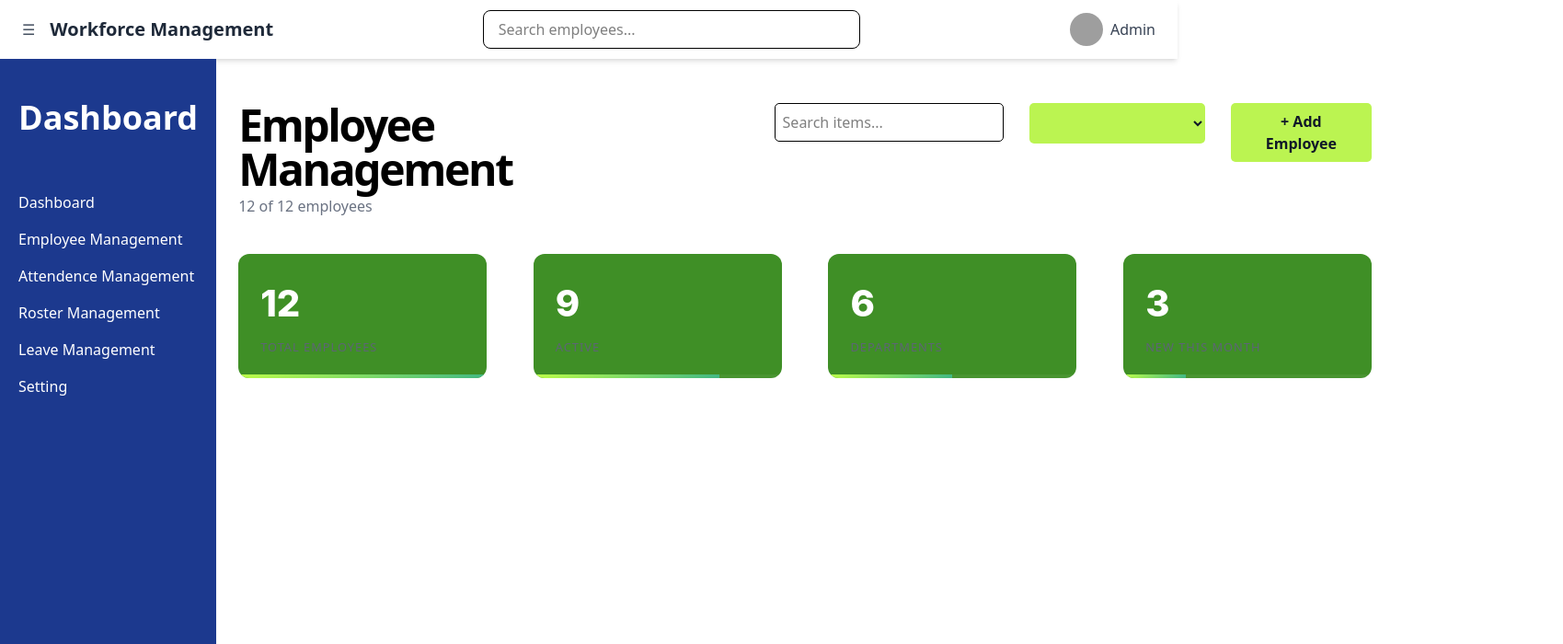
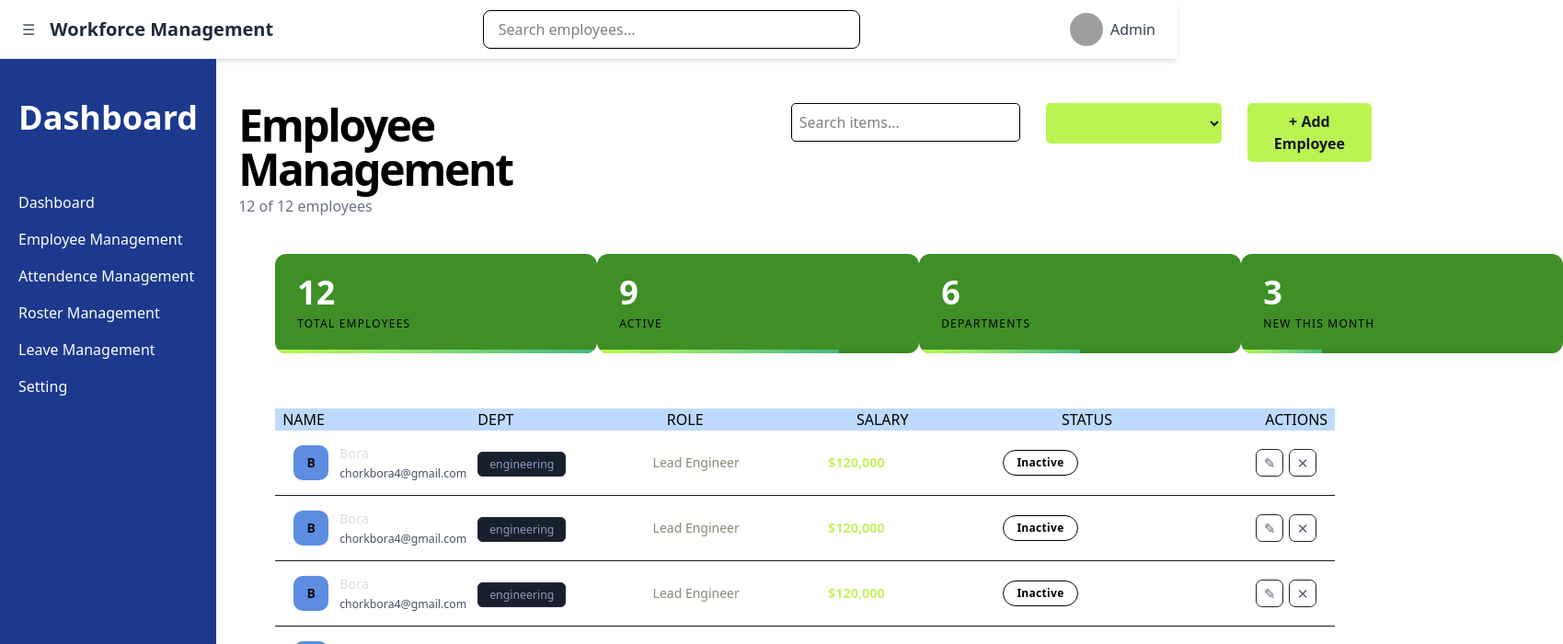
Before and after one commit to DaraCOOKED/HanSei-Electronics-fronted, a Nuxt app: page /employee-management in a window 1280 px wide. Shown: the top 700 px of the page at 92% size, 1699 px wide, since content can reach past the window. Built offline with nearby package versions, Linux system fonts and the light colour scheme; grey boxes are pictures that could not be loaded.

Commit message:
add 6 more domponent

```diff
--- a/app/components/Employee.vue
+++ b/app/components/Employee.vue
@@ -1,7 +1,7 @@
 <script setup>
 const props = defineProps({
   number: [String, Number],
-  label: String,
+  text: String,
   percentage: {
     type: Number,
     default: 100
@@ -10,60 +10,25 @@ const props = defineProps({
 </script>
 
 <template>
-  <div class="stat-card">
-    <div class="content">
-      <h2 class="number">{{ number }}</h2>
-      <p class="label">{{ label }}</p>
+  <div class="relative overflow-hidden bg-[#3f8f26] rounded-xl p-6 min-w-[350px] flex flex-col">
+
+    <!-- Content -->
+    <div>
+      <h2 class="font-extrabold text-4xl text-white m-0 leading-none">
+        {{ number }}
+      </h2>
+      <p class="text-black uppercase tracking-widest text-xs mt-2">
+        {{ text }}
+      </p>
     </div>
-    <div class="progress-container">
+
+    <!-- Progress Bar -->
+    <div class="absolute bottom-0 left-0 w-full h-1 bg-black/5">
       <div
-        class="progress-bar"
+        class="h-full bg-gradient-to-r from-[#bcfd49] to-[#42b883] transition-all duration-500 ease-in-out"
         :style="{ width: percentage + '%' }"
       ></div>
     </div>
+
   </div>
 </template>
-
-<style scoped>
-.stat-card {
-  background: #3f8f26; /* Dark background from your image */
-  border-radius: 12px;
-  padding: 24px;
-  min-width: 270px;
-  display: flex;
-  flex-direction: column;
-  position: relative;
-  overflow: hidden;
-}
-
-.number {
-  font-family: 'Inter', sans-serif; /* Use a bold, modern font */
-  font-size: 2.5rem;
-  font-weight: 800;
-  color: white;
-  margin: 0;
-}
-
-.label {
-  color: #5d6575;
-  text-transform: uppercase;
-  letter-spacing: 1px;
-  font-size: 0.8rem;
-  margin-top: 8px;
-}
-
-.progress-container {
-  position: absolute;
-  bottom: 0;
-  left: 0;
-  width: 100%;
-  height: 4px;
-  background: rgba(255, 255, 255, 0.05);
-}
-
-.progress-bar {
-  height: 100%;
-  background: linear-gradient(90deg, #bcfd49, #42b883);
-  transition: width 0.5s ease;
-}
-</style>
--- /dev/null
+++ b/app/components/EmployeeStaff.vue
@@ -0,0 +1,110 @@
+<script setup>
+const props = defineProps({
+  picture: String,
+  name: String,
+  email: String,
+  department: String,
+  role: String,
+  salary: String,
+  status: {
+    type: String,
+    default: 'active',
+  },
+  color: {
+    type: String,
+    default: '#5c8de0'
+  }
+})
+
+const emit = defineEmits(['edit', 'delete'])
+</script>
+
+<template>
+  <tr class="w-full flex justify-between items-center border-b border-[#181b25] transition-colors duration-150 hover:bg-[#161923]">
+
+    <!-- Name -->
+    <td class="flex-1 min-w-[200px] px-5 py-3.5">
+      <div class="flex items-center gap-3">
+
+        <!-- Picture -->
+        <div v-if="picture"
+          class="w-[38px] h-[38px] rounded-[10px] overflow-hidden flex-shrink-0">
+          <img :src="picture" :alt="name" class="w-full h-full object-cover" />
+        </div>
+
+        <div
+          v-else
+          class="w-[38px] h-[38px] rounded-[10px] flex items-center justify-center flex-shrink-0 font-extrabold text-sm text-[#0d0f14]"
+          :style="{ background: color }"
+        >
+          {{ name?.charAt(0) }}
+        </div>
+
+        <!-- Name + Email info -->
+        <div class="flex flex-col gap-0.5">
+          <span class="font-medium text-[#e0ddd6] text-[0.9rem]">{{ name }}</span>
+          <span class="text-[#4a5168] text-[0.77rem]">{{ email }}</span>
+        </div>
+      </div>
+    </td>
+
+    <!-- Department -->
+    <td class="flex-1 px-5 py-3.5">
+      <span class="bg-[#1a1f2e] border border-[#252b3b] rounded-md px-3 py-1 text-[0.77rem] text-[#8a9ab8] whitespace-nowrap">
+        {{ department }}
+      </span>
+    </td>
+
+    <!-- Role -->
+    <td class="flex-1 px-5 py-3.5 text-[#8a8878] text-sm">
+      {{ role }}
+    </td>
+
+    <!-- Salary -->
+    <td class="flex-1 px-5 py-3.5 text-[#c8f064] font-semibold text-[0.9rem]">
+      ${{ salary }}
+    </td>
+
+    <!-- Status -->
+    <td class="flex-1 px-5 py-3.5">
+      <span
+        class="inline-block px-3.5 py-1 rounded-full text-[0.75rem] font-semibold tracking-wide capitalize border"
+        :class="{
+          'bg-[rgba(92,224,138,0.12)] text-[#5ce08a] border-[rgba(92,224,138,0.25)]' : status === 'active',
+          'bg-[r(224,92,92,0.12)]  text-[#e05c5c] border-[rgba(224,92,92,0.25)]'  : status === 'inactive',
+          'bg-[rgba(224,163,92,0.12)] text-[#e0a35c] border-[rgba(224,163,92,0.25)]' : status === 'onleave',
+        }"
+      >
+        {{ status === 'onleave' ? 'On Leave' : status }}
+      </span>
+    </td>
+
+    <!-- Actions -->
+    <td class="flex-1 px-5 py-3.5 flex justify-end">
+      <div class="flex gap-1.5">
+
+        <!-- Edit button -->
+        <button
+          @click="emit('edit')"
+          title="Edit"
+          class="w-[30px] h-[30px] rounded-[7px] border border-[#1f2330] bg-transparent
+                 text-[#5a6075] text-[0.95rem] flex items-center justify-center
+                 cursor-pointer transition-all duration-150
+                 hover:bg-[#1a2030] hover:border-[#c8f064] hover:text-[#c8f064]"
+        >✎</button>
+
+        <!-- Delete button -->
+        <button
+          @click="emit('delete')"
+          title="Delete"
+          class="w-[30px] h-[30px] rounded-[7px] border border-[#1f2330] bg-transparent
+                 text-[#5a6075] text-[0.95rem] flex items-center justify-center
+                 cursor-pointer transition-all duration-150
+                 hover:bg-[#2a1418] hover:border-[#e05c5c] hover:text-[#e05c5c]"
+        >✕</button>
+
+      </div>
+    </td>
+
+  </tr>
+</template>
--- a/app/pages/employee-management.vue
+++ b/app/pages/employee-management.vue
@@ -15,12 +15,13 @@ const stats = [
 
         <Appsidebar />
         <div class="mt-6 p-6 w-full ">
-            <div class="w-full flex">
+            <div class="w-full flex justify-between">
                 <div class="w-[500px] ">
                     <h2 class="text-3xl font-syne font-bold text-5xl tracking-tighter">
                         Employee Management
                     </h2>
                 </div>
+                <div class="flex">
                     <div class="ml-30">
                     <input v-model="searchQuery" type="search" placeholder="Search items..." class="border p-2 rounded-[5px] " /> <ul> <li v-for="item in filteredItems" :key="item">{{ item }}</li> </ul>
                     </div>
@@ -42,20 +43,50 @@ const stats = [
                         </button>
                     </div>
                 </div>
+            </div>
             <div class="mt-1">
                 <p class="text-gray-500">
                     12 of 12 employees
                 </p>
             </div>
-            <div class="container flex justify-between mt-10">
-                <Employee number="12" label="Total Employees" :percentage="100" />
-                <Employee number="9"  label="Active"          :percentage="75"  />
-                <Employee number="6"  label="Departments"     :percentage="50"  />
-                <Employee number="3"  label="New This Month"  :percentage="25"  />
+
+
+
+            <div class="container flex justify-between mt-10 ml-10 mr-10">
+                <Employee number="12" text="Total Employees" :percentage="100" />
+                <Employee number="9"  text="Active"          :percentage="75"  />
+                <Employee number="6"  text="Departments"     :percentage="50"  />
+                <Employee number="3"  text="New This Month"  :percentage="25"  />
+            </div>
+
+
+
+            <div class="mt-15 ml-10 mr-10">
+            <div class="flex justify-between bg-blue-200 pr-2 pl-2">
+                <NuxtLink to="/NAME">NAME</NuxtLink>
+                <NuxtLink to="/NAME">DEPT</NuxtLink>
+                <NuxtLink to="/NAME">ROLE</NuxtLink>
+                <NuxtLink to="/NAME">SALARY</NuxtLink>
+                <NuxtLink to="/NAME">STATUS</NuxtLink>
+                <NuxtLink to="/NAME">ACTIONS</NuxtLink>
+
+            </div>
+            <div>
+                <EmployeeStaff picture="" name="Bora" email="chorkbora4@gmail.com" department="engineering" role="Lead Engineer" salary="120,000" status="	inactive"/>
+                <EmployeeStaff picture="" name="Bora" email="chorkbora4@gmail.com" department="engineering" role="Lead Engineer" salary="120,000" status="	inactive"/>
+                <EmployeeStaff picture="" name="Bora" email="chorkbora4@gmail.com" department="engineering" role="Lead Engineer" salary="120,000" status="	inactive"/>
+                <EmployeeStaff picture="" name="Bora" email="chorkbora4@gmail.com" department="engineering" role="Lead Engineer" salary="120,000" status="	inactive"/>
+                <EmployeeStaff picture="" name="Bora" email="chorkbora4@gmail.com" department="engineering" role="Lead Engineer" salary="120,000" status="	inactive"/>
+                <EmployeeStaff picture="" name="Bora" email="chorkbora4@gmail.com" department="engineering" role="Lead Engineer" salary="120,000" status="	inactive"/>
+                <EmployeeStaff picture="" name="Bora" email="chorkbora4@gmail.com" department="engineering" role="Lead Engineer" salary="120,000" status="	inactive"/>
+                <EmployeeStaff picture="" name="Bora" email="chorkbora4@gmail.com" department="engineering" role="Lead Engineer" salary="120,000" status="	inactive"/>
+            </div>
         </div>
 
         </div>
 
 
+
+
     </div>
 </template>
```
Lines whose indentation alone changed are shown as unchanged.
